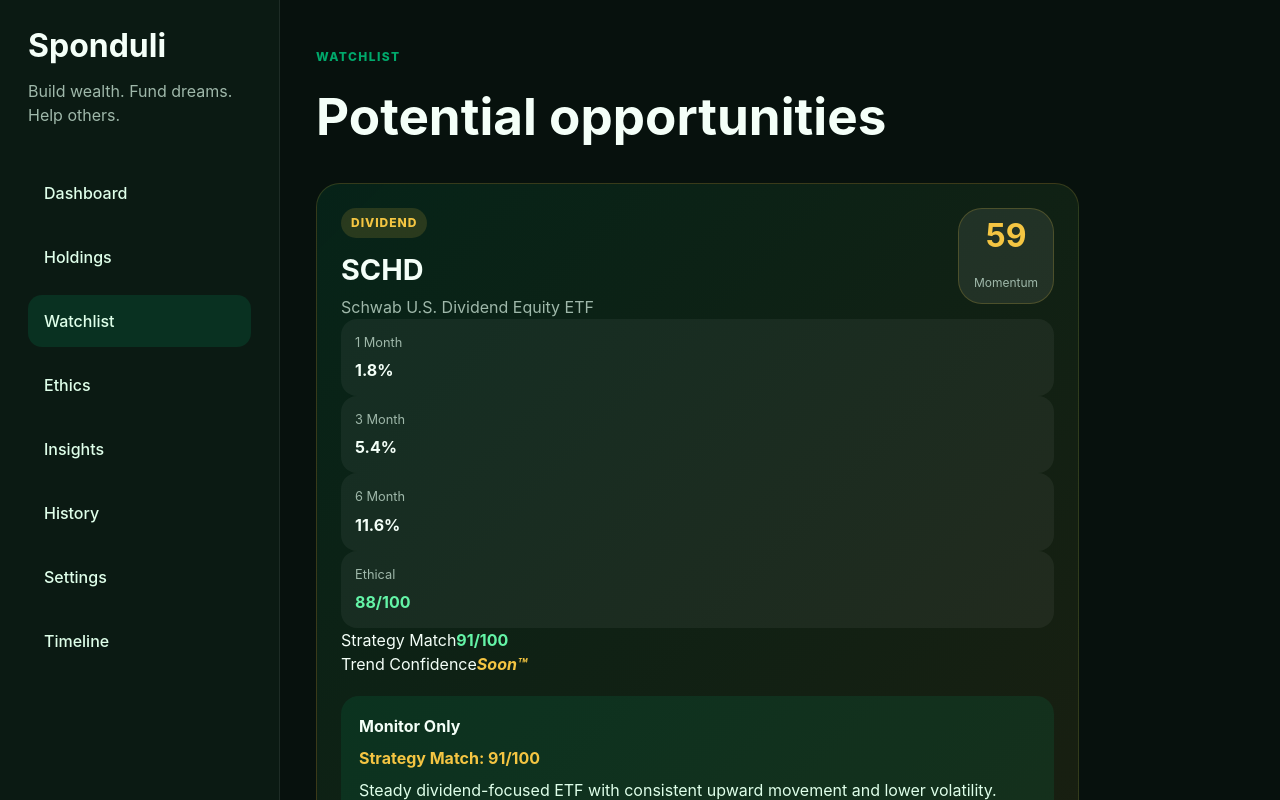
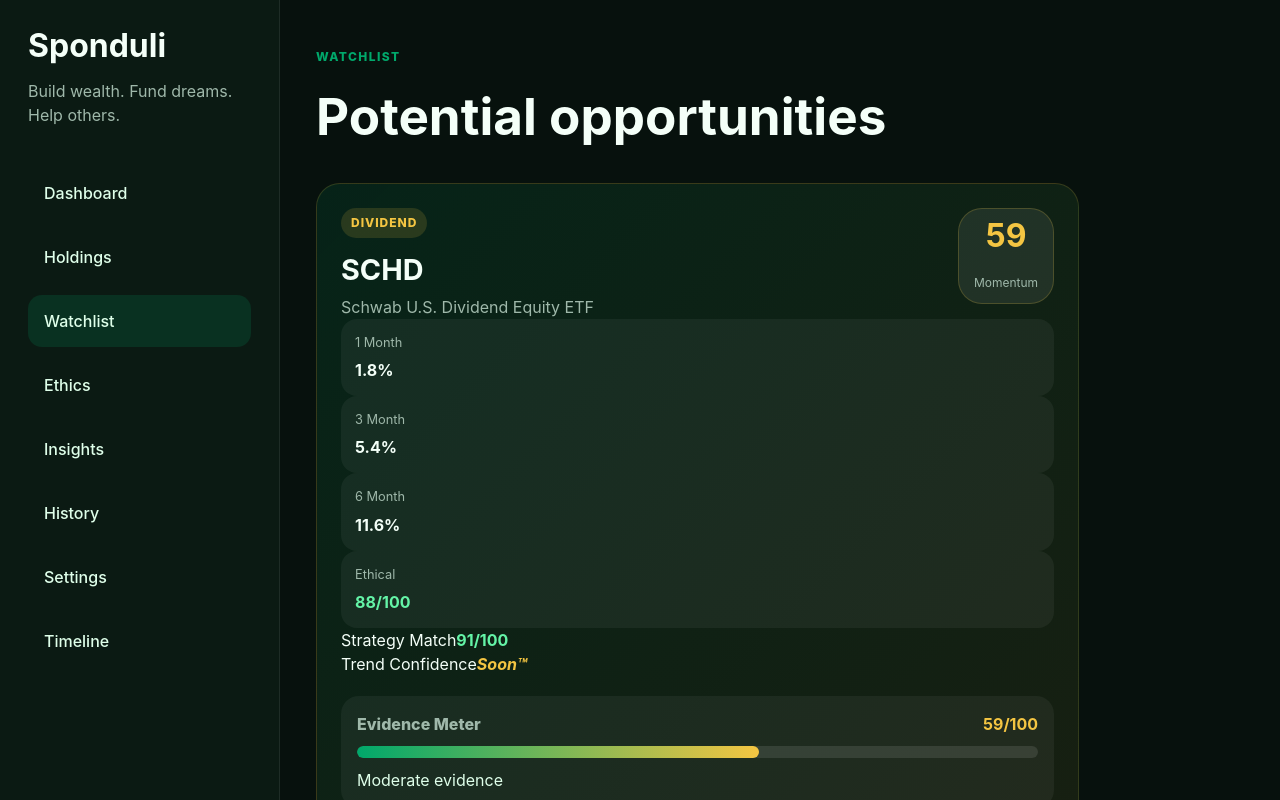
Before and after one commit to rtocastro/sponduli, a React (Vite) app: page /watchlist in a window 1280 px wide. Shown: the top 800 px of the page. Built offline with nearby package versions, Linux system fonts and the light colour scheme.

Commit message:
added evidence meter passed it through watchlist

```diff
--- a/src/App.css
+++ b/src/App.css
@@ -798,6 +798,47 @@
   margin-top: 18px;
 }
 
+.evidence-meter {
+  margin-top: 20px;
+  padding: 16px;
+  border-radius: 18px;
+  background: rgba(255, 255, 255, 0.05);
+}
+
+.evidence-meter-header {
+  display: flex;
+  justify-content: space-between;
+  gap: 12px;
+  margin-bottom: 10px;
+}
+
+.evidence-meter-header span {
+  color: #9fb8aa;
+  font-weight: 800;
+}
+
+.evidence-meter-header strong {
+  color: #f4c542;
+}
+
+.evidence-bar {
+  height: 12px;
+  border-radius: 999px;
+  overflow: hidden;
+  background: rgba(255, 255, 255, 0.1);
+}
+
+.evidence-bar div {
+  height: 100%;
+  border-radius: inherit;
+  background: linear-gradient(90deg, #00a86b, #f4c542);
+}
+
+.evidence-meter p {
+  margin: 10px 0 0;
+  color: #dfffea;
+}
+
 @media (max-width: 700px) {
   .investment-preview {
     grid-template-columns: 1fr;
--- /dev/null
+++ b/src/components/EvidenceMeter.jsx
@@ -0,0 +1,25 @@
+function EvidenceMeter({ score = 0, label = "Evidence Meter" }) {
+  const safeScore = Math.max(0, Math.min(100, score));
+
+  let strength = "Weak";
+  if (safeScore >= 85) strength = "Excellent";
+  else if (safeScore >= 70) strength = "Strong";
+  else if (safeScore >= 50) strength = "Moderate";
+
+  return (
+    <div className="evidence-meter">
+      <div className="evidence-meter-header">
+        <span>{label}</span>
+        <strong>{safeScore}/100</strong>
+      </div>
+
+      <div className="evidence-bar">
+        <div style={{ width: `${safeScore}%` }} />
+      </div>
+
+      <p>{strength} evidence</p>
+    </div>
+  );
+}
+
+export default EvidenceMeter;
--- a/src/pages/Watchlist.jsx
+++ b/src/pages/Watchlist.jsx
@@ -1,5 +1,6 @@
 import watchlist from "../data/mockWatchlist";
 import { useSettings } from "../context/SettingsContext";
+import EvidenceMeter from "../components/EvidenceMeter";
 import { useState } from "react";
 import AddFromWatchlistModal from "../components/AddFromWatchlistModal";
 import {
@@ -39,6 +40,8 @@
                         item,
                         minimumEthicalScore
                     );
+
+                    const evidenceScore = momentumScore;
 
                     return (
                         <article className="watchlist-card" key={item.id}>
@@ -93,6 +96,8 @@
                                 </strong>
                             </div>
 
+                            <EvidenceMeter score={evidenceScore} />
+
                             <div className="opportunity-callout">
                                 {isBelowEthicalMinimum && (
                                     <p className="warning-pill">Below your ethical minimum</p>
```
